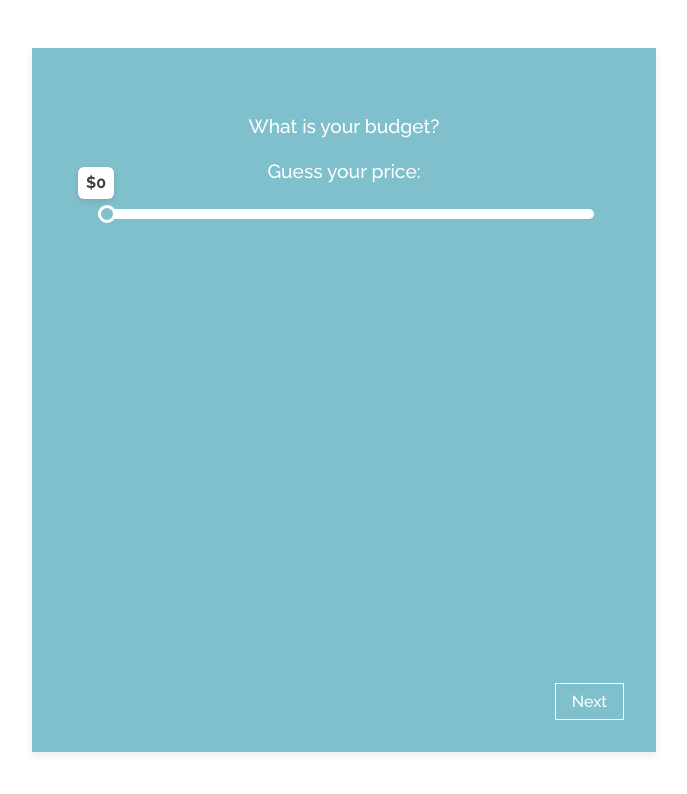
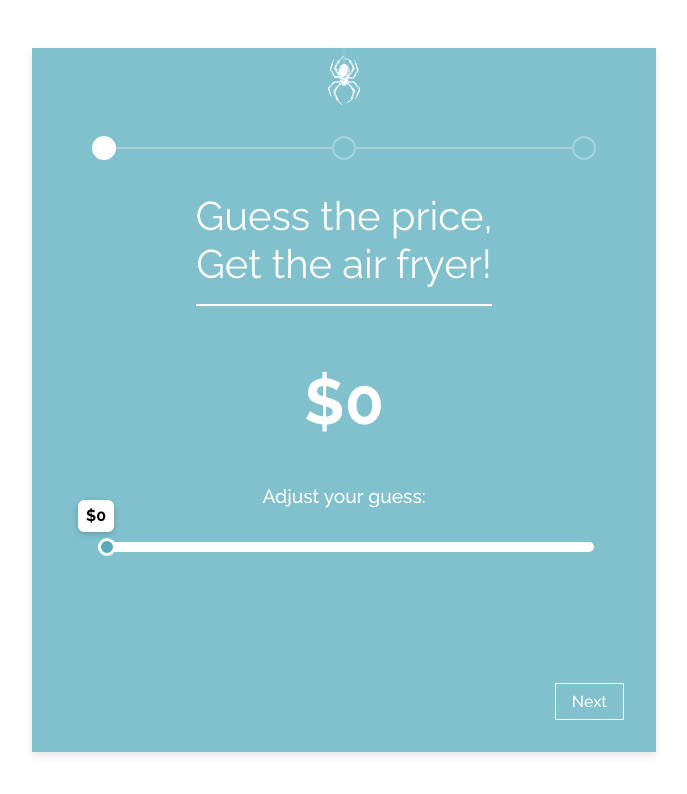
Before and after one commit to rmaskey1/Spidr-Coding-Challenge, a React (Vite) app: page / in a window 1280 px wide. Shown: the top 794 px of the page, without its empty margins (296-983 px from the left). Built offline with nearby package versions, Linux system fonts and the light colour scheme.

Commit message:
form validation and error handling, design matching, progress bar

```diff
--- a/src/components/FormSteps/PricePickerForm.tsx
+++ b/src/components/FormSteps/PricePickerForm.tsx
@@ -17,8 +17,9 @@ function PricePickerForm({ value, onChange, max = 300 }: PricePickerProps) {
 
   return (
     <div className="price-picker">
-      <div className="form-title">What is your budget?</div>
-      <label className="price-label">Guess your price:</label>
+      <div className="form-title">Guess the price,<br/>Get the air fryer!</div>
+      <div className="price-display">${value}</div>
+      <label className="price-label">Adjust your guess:</label>
       <div className="slider-container">
         <input
           type="range"
--- a/src/components/InterestForm.tsx
+++ b/src/components/InterestForm.tsx
@@ -6,19 +6,19 @@ import { motion, AnimatePresence } from 'framer-motion';
 import '../styles/InterestForm.css';
 import '../styles/PricePickerForm.css';
 import '../styles/SecretKeyForm.css';
-// import '../styles/ProgressBar.css';
+import '../styles/ProgressBar.css';
 
 // Hook imports
 import { useMultistep } from '../hooks/useMultistep';
 
 // Form Step imports
+import UserForm from './FormSteps/UserForm';
 import PricePickerForm from './FormSteps/PricePickerForm';
-import UserForm from './FormSteps/UserForm';
 import SecretKeyForm from './FormSteps/SecretKeyForm';
 
 // Other component imports
-// import ProgressBar from './ui/ProgressBar';
-// import spiderLogo from '../assets/spidr-logo.png';
+import ProgressBar from './Other/ProgressBar';
+import spiderLogo from '../assets/spidr-logo.png';
 
 type FormData = {
   firstName: string;
@@ -41,18 +41,36 @@ export default function InterestForm() {
 
   const [direction, setDirection] = useState(1);
   const [formErrors, setFormErrors] = useState<Partial<FormData>>({});
+  const [showThankYou, setShowThankYou] = useState(false);
+
+  const steps = [
+    <PricePickerForm key="step1" value={data.price} onChange={(price) => updateFields({ price })} max={300} />,
+    <UserForm key="step2" formData={data} updateFields={updateFields} errors={formErrors} onFieldChange={handleFieldChange} />,
+    <SecretKeyForm key="step3" value={data.secretKey} onChange={(secretKey) => updateFields({ secretKey })} errors={formErrors} onFieldChange={handleFieldChange} />,
+  ];
+
+  const {
+    currentStep,
+    step,
+    next,
+    back,
+    isFirstStep,
+    isLastStep
+  } = useMultistep(steps);
 
   function updateFields(fields: Partial<FormData>) {
     setData(prev => ({ ...prev, ...fields }));
   }
 
-  function handleFieldChange(field: keyof FormData, value: string, updatedErrors?: Partial<FormData>) {
-    updateFields({ [field]: value });
+  function handleFieldChange(field: string, value: string, updatedErrors?: Partial<FormData>) {
+    if (field in data) {
+      updateFields({ [field as keyof FormData]: value });
+    }
     if (updatedErrors) {
       setFormErrors(updatedErrors);
-    } else if (formErrors[field]) {
+    } else if (formErrors[field as keyof FormData]) {
       const newErrors = { ...formErrors };
-      delete newErrors[field];
+      delete newErrors[field as keyof FormData];
       setFormErrors(newErrors);
     }
   }
@@ -76,38 +94,30 @@ export default function InterestForm() {
     return Object.keys(errors).length === 0;
   }
 
-  const steps = [
-    <PricePickerForm key="step1" value={data.price} onChange={(price: number) => updateFields({ price })} max={300} />,
-    <UserForm key="step2" formData={data} updateFields={updateFields} errors={formErrors} onFieldChange={handleFieldChange} />,
-    <SecretKeyForm key="step3" value={data.secretKey} onChange={(secretKey) => updateFields({ secretKey })} />,
-  ];
-
-  const {
-    currentStep,
-    step,
-    next,
-    back,
-    isFirstStep,
-    isLastStep
-  } = useMultistep(steps);
-
   function onSubmit(e: React.FormEvent) {
     e.preventDefault();
+    if (!validateForm()) return;
 
     if (!isLastStep()) {
       setDirection(1);
       next();
     } else {
       console.log('Form submitted:', data);
+      setShowThankYou(true);
     }
   }
 
   return (
     <div className="interest-form-container">
       <div className="interest-form-box">
+        <ProgressBar totalSteps={steps.length} currentStep={currentStep} />
+        <div className="spider-wrapper">
+          <img src={spiderLogo} className="spider-img" />
+        </div>
         <form onSubmit={onSubmit}>
           <div className="form-step-wrapper">
             <AnimatePresence initial={false} custom={direction} mode="wait">
+              {!showThankYou ? (
                 <motion.div
                   key={currentStep}
                   className="form-step"
@@ -124,18 +134,28 @@ export default function InterestForm() {
                 >
                   {step}
                 </motion.div>
+              ) : (
+                <motion.div
+                  key="thankyou"
+                  className="thank-you-message"
+                  initial={{ opacity: 0, y: -30 }}
+                  animate={{ opacity: 1, y: 0 }}
+                  transition={{ duration: 0.4, ease: 'easeOut' }}
+                >
+                  <h2>Thank you for submitting!</h2>
+                </motion.div>
+              )}
             </AnimatePresence>
           </div>
+
+          {!showThankYou && (
             <div className="btn-container">
               {!isFirstStep() && (
-              <button type="button"  onClick={() => { setDirection(-1); back(); }} className="btn">Back</button>
+                <button type="button" onClick={() => { setDirection(-1); back(); }} className="btn">Back</button>
               )}
-            {!isLastStep() ? (
-              <button type="button" onClick={() => { setDirection(1); next(); }} className="btn">Next</button>
-            ) : (
-              <button type="submit" className="btn">Finish</button>
+              <button type="submit" className="btn">{isLastStep() ? 'Finish' : 'Next'}</button>
+            </div>
           )}
-          </div>
         </form>
       </div>
     </div>
--- a/src/components/Other/ProgressBar.tsx
+++ b/src/components/Other/ProgressBar.tsx
@@ -0,0 +1,45 @@
+interface ProgressBarProps {
+  totalSteps: number;
+  currentStep: number;
+}
+
+export default function ProgressBar({
+  totalSteps,
+  currentStep,
+}: ProgressBarProps) {
+  const steps = Array.from({ length: totalSteps }, (_, i) => i);
+
+  return (
+    <div
+      className="progress-bar-grid"
+      style={{ gridTemplateColumns: generateGridColumns(totalSteps) }}
+    >
+      {steps
+        .map((step, index) => (
+          <div
+            key={`bubble-${step}`}
+            className={`progress-bubble ${step <= currentStep ? "filled" : ""}`}
+          />
+        ))
+        .flatMap((bubble, i, arr) =>
+          i < arr.length - 1
+            ? [
+                bubble,
+                <div
+                  key={`line-${i}`}
+                  className={`progress-line ${i < currentStep ? "filled" : ""}`}
+                />,
+              ]
+            : [bubble]
+        )}
+    </div>
+  );
+}
+
+function generateGridColumns(stepCount: number): string {
+  const parts = [];
+  for (let i = 0; i < stepCount * 2 - 1; i++) {
+    parts.push(i % 2 === 0 ? "24px" : "1fr");
+  }
+  return parts.join(" ");
+}
--- a/src/styles/InterestForm.css
+++ b/src/styles/InterestForm.css
@@ -7,8 +7,7 @@
 .interest-form-box {
   width: 35em;
   min-height: 40em;
-  background-color: #56ACBD;
-  opacity: 0.75;
+  background-color: rgba(86, 172, 189, 0.75);
   display: flex;
   flex-direction: column;
   justify-content: flex-start;
@@ -36,8 +35,13 @@ form {
 }
 
 .form-title {
-  font-size: 1.2rem;
-  font-weight: 500;
+  font-size: 40px;
+  font-weight: 300;
+  line-height: 1.2;
+  white-space: pre-line;
+  padding-bottom: 1rem;
+  border-bottom: 2px solid rgb(255, 255, 255);
+  margin-bottom: 1rem;
 }
 
 .form-group {
@@ -46,7 +50,7 @@ form {
   flex-direction: column;
   text-align: left;
   width: 100%;
-  margin-bottom: 0.75rem;
+  margin-bottom: 0.5rem;
 }
 
 .name-fields-container {
@@ -156,6 +160,25 @@ form {
   left: auto;
 }
 
+.spider-wrapper {
+  position: absolute;
+  top: 0;
+  left: 0;
+  right: 0;
+  margin: 0 auto;
+  width: 40px;
+  z-index: 10;
+  display: flex;
+  flex-direction: column;
+  align-items: center;
+  pointer-events: none;
+}
+
+.spider-img {
+  width: 32px;
+  height: auto;
+}
+
 /* Forward Swipe Animation */
 .slide-forward-enter {
   transform: translateX(100%);
--- a/src/styles/PricePickerForm.css
+++ b/src/styles/PricePickerForm.css
@@ -1,10 +1,19 @@
 .price-picker {
   display: flex;
   flex-direction: column;
-  gap: 1rem;
+  align-items: center;
+  gap: 1.5rem;
   width: 100%;
   max-width: 500px;
   margin: 0 auto;
+}
+
+.price-display {
+  font-size: 4rem;
+  font-weight: 700;
+  color: white;
+  margin: 0.5rem 0;
+  transition: transform 0.2s ease;
 }
 
 .price-label {
--- /dev/null
+++ b/src/styles/ProgressBar.css
@@ -0,0 +1,37 @@
+.progress-bar-grid {
+  display: grid;
+  align-items: center;
+  width: 90%;
+  max-width: 600px;
+  padding-top: 3.5em;
+  margin: auto;
+}
+
+.progress-bubble {
+  width: 20px;
+  height: 20px;
+  border: 2px solid white;
+  opacity: 0.3;
+  border-radius: 50%;
+  background-color: transparent;
+  transition: background-color 0.3s ease;
+  justify-self: center;
+}
+
+.progress-bubble.filled {
+  background-color: white;
+  opacity: 1;
+}
+
+.progress-line {
+  height: 2px;
+  width: 100%;
+  background-color: white;
+  opacity: 0.3;
+  transition: opacity 0.3s ease;
+  justify-self: stretch;
+}
+
+.progress-line.filled {
+  opacity: 1;
+}
--- a/src/styles/SecretKeyForm.css
+++ b/src/styles/SecretKeyForm.css
@@ -6,14 +6,13 @@
   max-width: 400px;
   margin: 0 auto;
   padding: 16px;
-    font-family: 'Inter', -apple-system, BlinkMacSystemFont, 'Segoe UI', Roboto, Oxygen, Ubuntu, sans-serif;
 }
 
 .secret-key-label {
   font-size: 14px;
   font-weight: 500;
   color: #333;
-    margin-bottom: 4px;
+  margin-bottom: 5px;
 }
 
 .secret-key-input-container {
@@ -28,16 +27,10 @@
   width: 100%;
 }
 
-  .secret-key-input-container.focused {
-    border-color: #3b82f6;
-    box-shadow: 0 0 0 1px #3b82f6;
-  }
-
 .secret-key-input {
   width: 100%;
   padding: 10px 12px;
   font-size: 16px;
-    font-family: 'Roboto Mono', monospace;
   letter-spacing: 1px;
   color: #111827;
   background: #fff;
@@ -58,15 +51,25 @@
   margin-top: 4px;
 }
 
-  .secret-key-input:focus-visible {
-    outline: 2px solid #3b82f6;
-    outline-offset: 2px;
+/* Dark mode support */
+@media (prefers-color-scheme: dark) {
+  .secret-key-label {
+    color: #e5e7eb;
   }
 
-  .secret-key-input:disabled {
-    background-color: #f3f4f6;
-    cursor: not-allowed;
-    opacity: 0.7;
+  .secret-key-input {
+    background: #1f2937;
+    color: #f9fafb;
+    border-color: #4b5563;
+  }
+
+  .secret-key-input::placeholder {
+    color: #6b7280;
+  }
+
+  .secret-key-hint {
+    color: #9ca3af;
+  }
 }
 
 .secret-key-container.error .secret-key-input-container {
@@ -77,6 +80,7 @@
   color: #ef4444;
 }
 
+/* Responsive adjustments */
 @media (max-width: 480px) {
   .secret-key-container {
     padding: 12px;
```
Also changed, not shown: src/components/FormSteps/SecretKeyForm.tsx (+17 -17 lines). Lines whose indentation alone changed are shown as unchanged.
